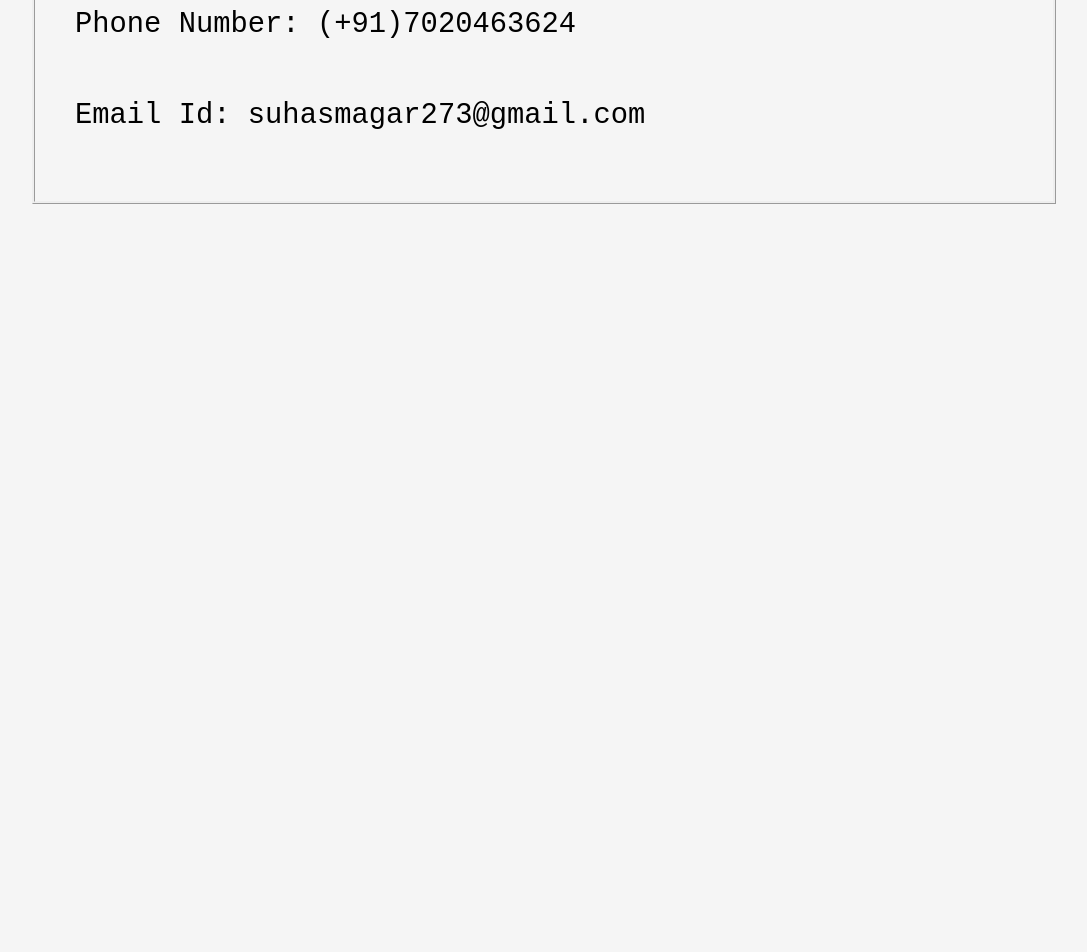
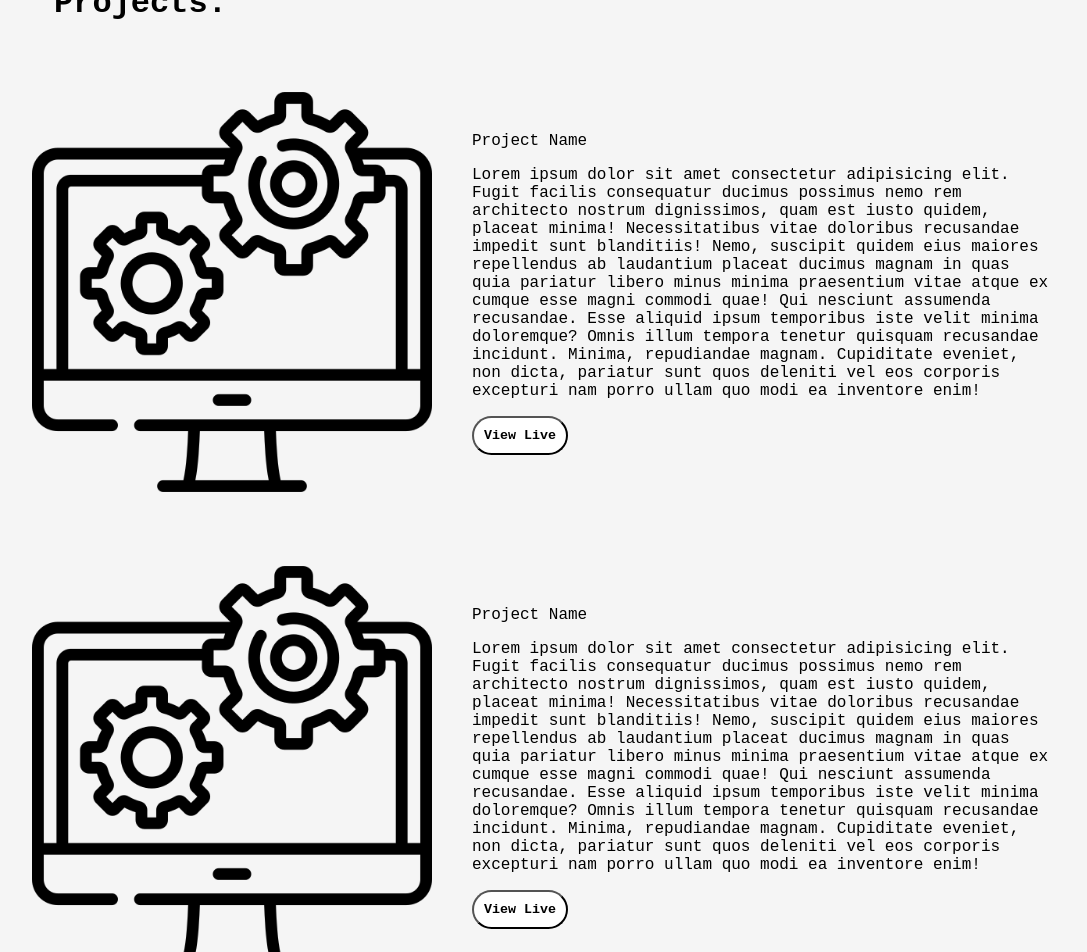
Before and after one commit to Shelbybosss/Portfolio, a React (Vite) app: page / in a window 1280 px wide. Shown: the part 1460-2412 px from the top of the page, without its empty margins (96-1183 px from the left). Before the commit the page ends 1664 px from the top, so only its background shows below. Built offline with nearby package versions, Linux system fonts and the light colour scheme.

Commit message:
projectsection

```diff
--- a/src/App.jsx
+++ b/src/App.jsx
@@ -5,6 +5,7 @@ import Hero from "./components/Hero.jsx"
 import Footer from "./components/Footer.jsx"
 import Skills from "./components/Skills.jsx"
 import Contact from "./components/Contact.jsx"
+import Project from "./components/Projects.jsx"
 
 
 
@@ -18,7 +19,9 @@ function App() {
       <Navbar />
       <Hero />
       <Skills />
+      <Project />
       <Contact />
+      <Footer />
     </div>
   )
 }
--- a/src/components/Footer.jsx
+++ b/src/components/Footer.jsx
@@ -7,7 +7,21 @@ function Footer () {
 
 
 
-    return (<></>);
+    return (
+        <div className="footer">
+            <ul>
+            <a href="#"><li><p>&copy; All Rights Reserved {new Date().getFullYear()}</p></li></a>
+            <a href="#"><li><p>Github</p></li></a>
+            <a href="#"><li><p>Linkedin</p></li></a>
+            <a href="#"><li><p>Instagram</p></li></a>
+            <a href="#"><li><p>Made with ❤️ by Suhas</p></li></a>
+
+            </ul>
+
+
+
+        </div>
+        );
 }
 
 export default Footer
--- /dev/null
+++ b/src/components/Projects.jsx
@@ -0,0 +1,44 @@
+import React from "react";
+import image from '../assets/settings.png';
+
+function Project () {
+    return(
+
+    <div>
+        <p className="heading">Projects:</p>
+            <div className="project-main">
+                <div className="project-image">
+                    <img src={image} alt="projectimage"></img>
+             </div>
+            <div className="project-description">
+                <p className="project-heading">Project Name</p>
+                <p>Lorem ipsum dolor sit amet consectetur adipisicing elit. Fugit facilis consequatur ducimus possimus nemo rem architecto nostrum dignissimos, quam est iusto quidem, placeat minima! Necessitatibus vitae doloribus recusandae impedit sunt blanditiis! Nemo, suscipit quidem eius maiores repellendus ab laudantium placeat ducimus magnam in quas quia pariatur libero minus minima praesentium vitae atque ex cumque esse magni commodi quae! Qui nesciunt assumenda recusandae. Esse aliquid ipsum temporibus iste velit minima doloremque? Omnis illum tempora tenetur quisquam recusandae incidunt. Minima, repudiandae magnam. Cupiditate eveniet, non dicta, pariatur sunt quos deleniti vel eos corporis excepturi nam porro ullam quo modi ea inventore enim!</p>
+                <a href="#"><button>View Live</button></a>
+            </div>
+    </div>
+            <div className="project-main">
+                <div className="project-image">
+                    <img src={image} alt="projectimage"></img>
+                </div>
+            <div className="project-description">
+                <p className="project-heading">Project Name</p>
+                <p>Lorem ipsum dolor sit amet consectetur adipisicing elit. Fugit facilis consequatur ducimus possimus nemo rem architecto nostrum dignissimos, quam est iusto quidem, placeat minima! Necessitatibus vitae doloribus recusandae impedit sunt blanditiis! Nemo, suscipit quidem eius maiores repellendus ab laudantium placeat ducimus magnam in quas quia pariatur libero minus minima praesentium vitae atque ex cumque esse magni commodi quae! Qui nesciunt assumenda recusandae. Esse aliquid ipsum temporibus iste velit minima doloremque? Omnis illum tempora tenetur quisquam recusandae incidunt. Minima, repudiandae magnam. Cupiditate eveniet, non dicta, pariatur sunt quos deleniti vel eos corporis excepturi nam porro ullam quo modi ea inventore enim!</p>
+                <a href="#"><button>View Live</button></a>
+            </div>
+        </div>
+
+        <div className="project-main">
+                <div className="project-image">
+                    <img src={image} alt="projectimage"></img>
+                </div>
+            <div className="project-description">
+                <p className="project-heading">Project Name</p>
+                <p>Lorem ipsum dolor sit amet consectetur adipisicing elit. Fugit facilis consequatur ducimus possimus nemo rem architecto nostrum dignissimos, quam est iusto quidem, placeat minima! Necessitatibus vitae doloribus recusandae impedit sunt blanditiis! Nemo, suscipit quidem eius maiores repellendus ab laudantium placeat ducimus magnam in quas quia pariatur libero minus minima praesentium vitae atque ex cumque esse magni commodi quae! Qui nesciunt assumenda recusandae. Esse aliquid ipsum temporibus iste velit minima doloremque? Omnis illum tempora tenetur quisquam recusandae incidunt. Minima, repudiandae magnam. Cupiditate eveniet, non dicta, pariatur sunt quos deleniti vel eos corporis excepturi nam porro ullam quo modi ea inventore enim!</p>
+                <a href="#"><button>View Live</button></a>
+            </div>
+        </div>
+
+    </div> );
+}
+
+export default Project
--- a/src/index.css
+++ b/src/index.css
@@ -215,6 +215,92 @@ body{
 }
 
 
+.footer{
+    background-color: rgba(0, 0, 0, 0.263);
+    color: aliceblue;
+    height: 100px;
+}
+
+.footer ul{
+    display: flex;
+    flex-direction: row;
+    justify-content: space-between;
+    align-items: center;
+    color: white;
+    margin-right: 10%;
+    margin-left: 5%;
+
+}
+
+.footer ul li{
+    list-style: none;
+    margin-top: 45px;
+    font-family: monospace;
+    font-size: 1rem;
+}
+
+.footer ul a{
+    text-decoration: none;
+    color: white;
+}
+
+.footer ul li:hover{
+   color: black;
+}
+
+.project-main{
+    display: flex;
+    flex-direction: row;
+    justify-content: center;
+    align-items: center;
+    margin-top: 70px;
+    margin-bottom: 70px;
+    margin-left: 10%;
+    margin-right: 10%;
+}
+
+.project-image{
+
+}
+
+.project-image img{
+    height: 400px;
+    width: 400px;
+    margin-right: 40px;
+}
+
+.project-description{
+
+
+}
+
+.project-description p{
+    margin-top: 10px;
+    font-family: monospace;
+    font-size: 1rem;
+}
+
+.project-description button{
+    background-color: white;
+    color: black;
+    border-style: outset;
+    padding: 10px;
+    border-radius: 20px;
+    font-family: monospace;
+    font-weight: bold;
+}
+
+.project-description button:hover{
+    color: blue;
+    transform: scale(1.2);
+    transition: 1s ease;
+    cursor: pointer;
+}
+
+.project-description .project-heading{
+    margin-top: 0;
+}
+
 
 @media only screen and (max-width: 600px) {
     /* CSS rules for small screens */
@@ -255,4 +341,32 @@ body{
         margin: 5px;
         margin-top: 70px;
      }
+
+     .footer ul{
+        flex-direction: column;
+
+     }
+
+     .footer{
+        height: auto;
+     }
+     .project-image img{
+        height: 200px;
+        width: 200px;
+        margin-right: 40px;
+    }
+
+    .project-main{
+        display: flex;
+        flex-direction: column;
+        justify-content: center;
+        align-items: center;
+        margin-bottom: 70px;
+        margin-left: 10%;
+        margin-right: 10%;
+    }
+
+    .project-description .project-heading{
+        margin-top: 40px;
+    }
 }
```
